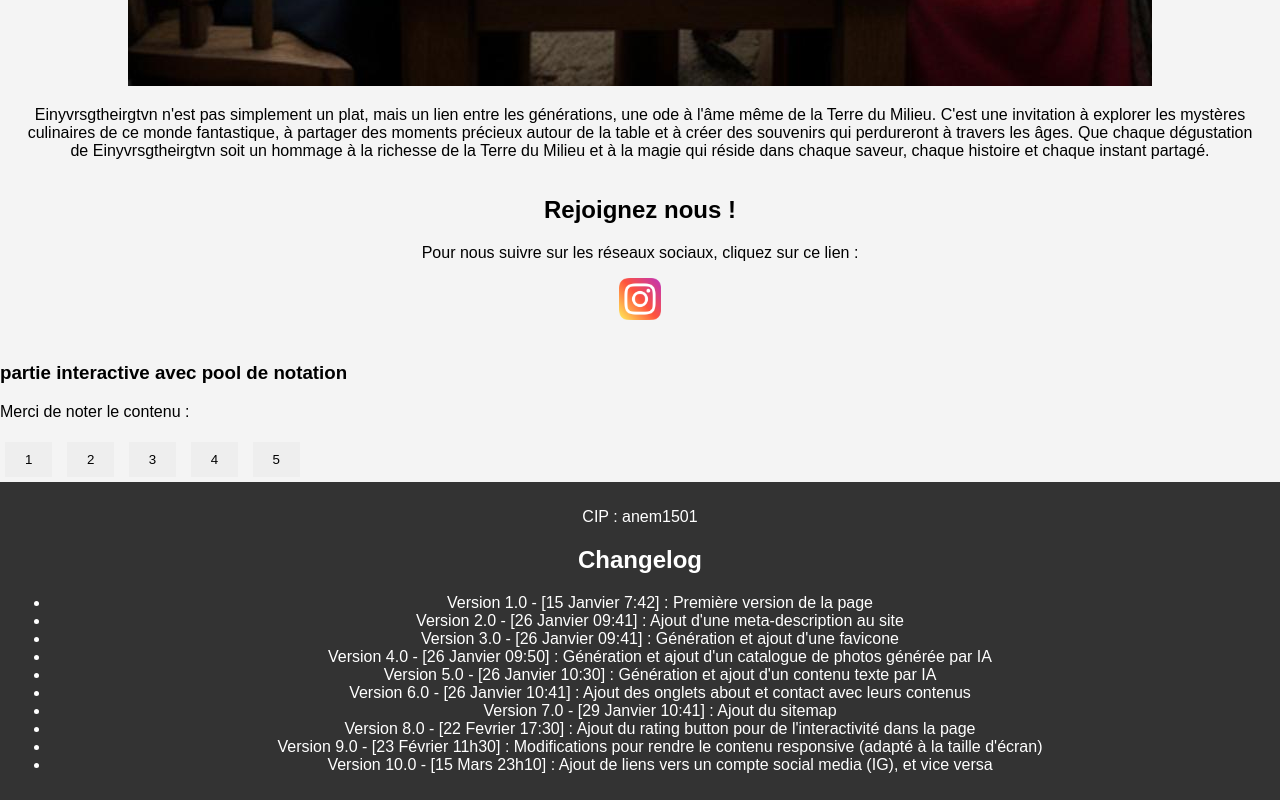
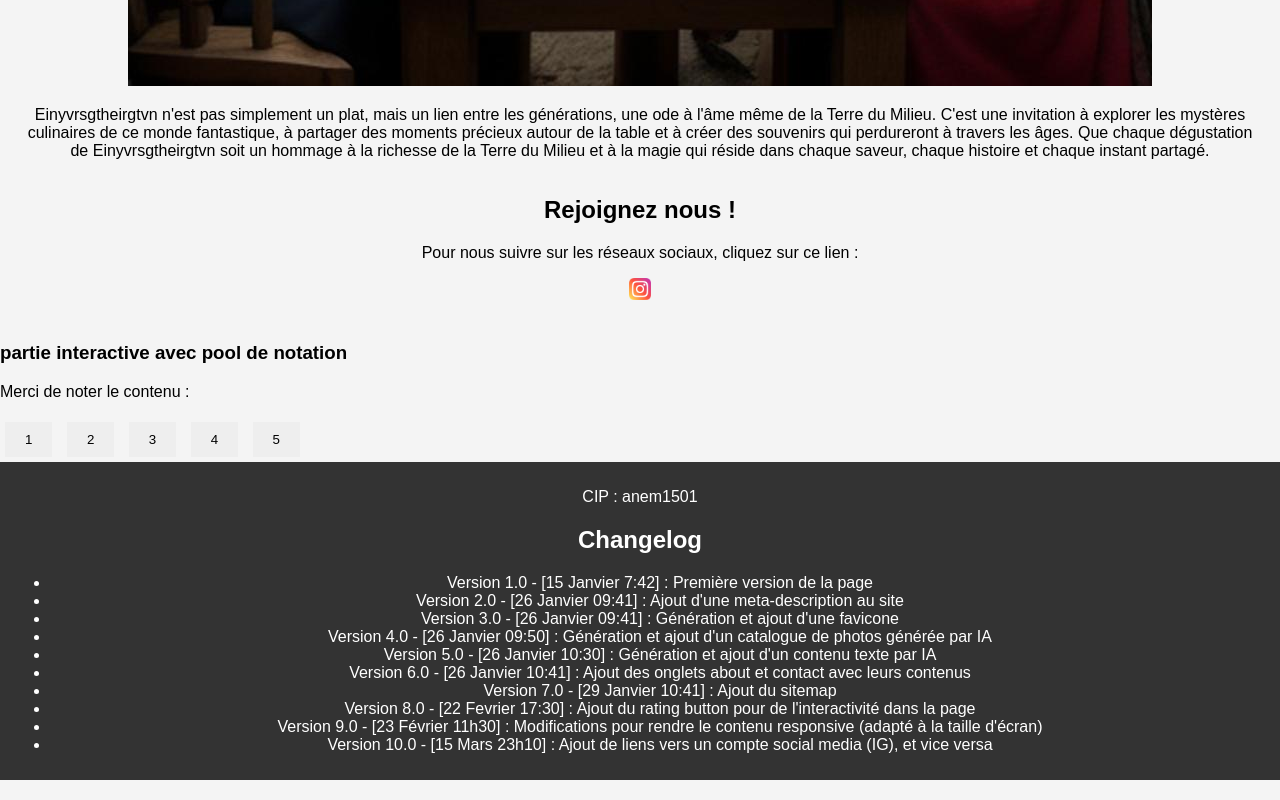
Before and after one commit to Spec2uloos/Einyvrsgtheirgtvn-, a plain HTML site: page index.html in a window 1280 px wide. Shown: the part 3400-4200 px from the top of the page. Drawn offline with Linux system fonts and the light colour scheme.

Commit message:
Update index.html

```diff
--- a/index.html
+++ b/index.html
@@ -123,7 +123,7 @@
         <h2>Rejoignez nous !</h2>
         <p>Pour nous suivre sur les réseaux sociaux, cliquez sur ce lien :</p>
         <a href="https://www.instagram.com/einyvrsgtheirgtvn_/" target="_blank">
-            <img src="instagram.png" class="logo" height="42" width="42" alt="Compte Instagram">
+            <img src="instagram.png" class="logo" height="22" width="22" alt="Compte Instagram">
         </a>
       </div>
   </section>
```
